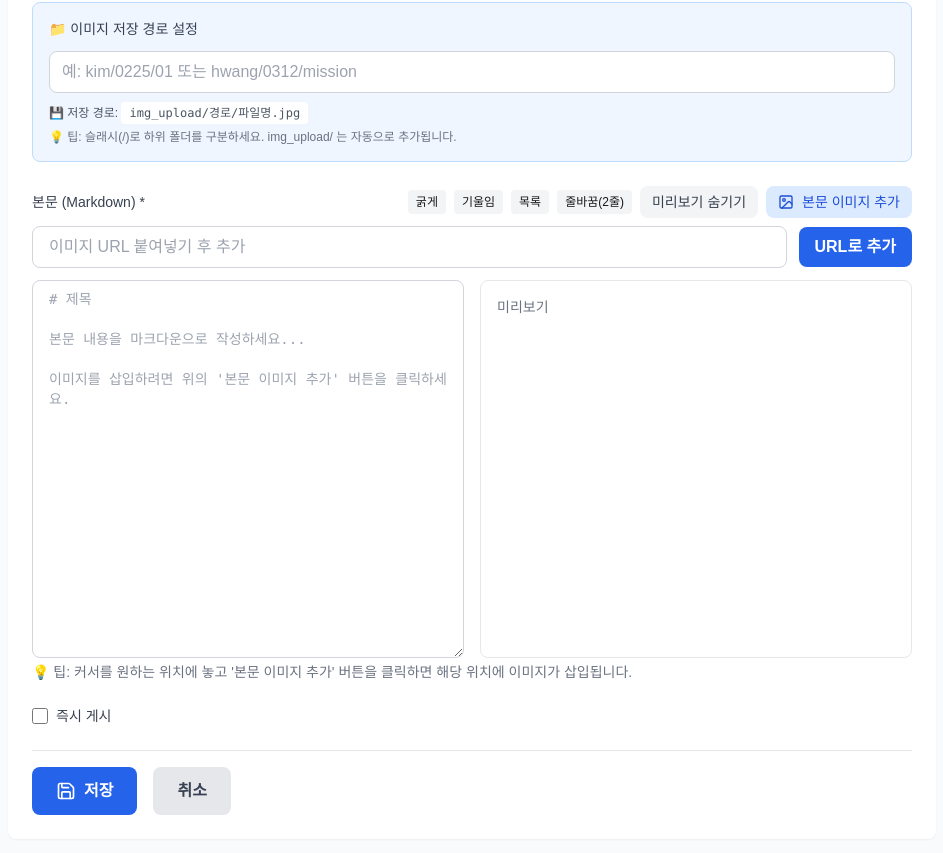
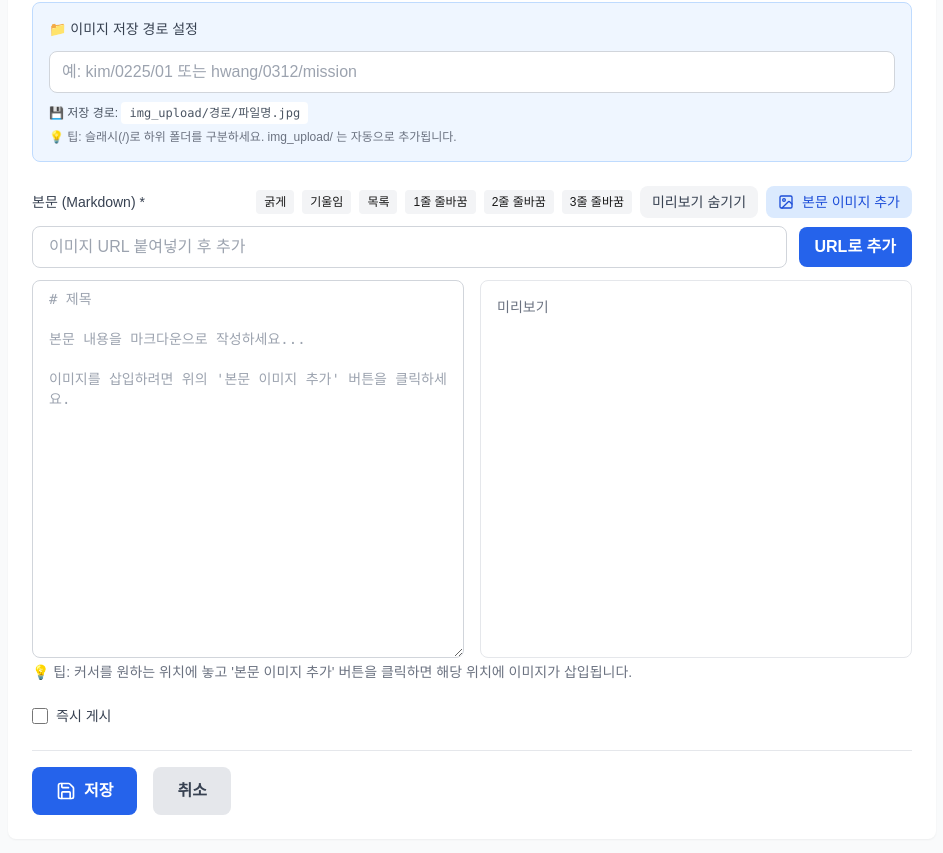
Before and after one commit to Jsun-cre8bara/Newsletter-Form, a Next.js app: page /admin/posts/new in a window 1280 px wide. Shown: the part 820-1673 px from the top of the page, without its empty margins (328-1271 px from the left). Built offline with nearby package versions, Linux system fonts and the light colour scheme; no server answers.

Commit message:
feat(editor): add 1/2/3 line break buttons

```diff
--- a/app/admin/posts/[id]/edit/page.tsx
+++ b/app/admin/posts/[id]/edit/page.tsx
@@ -522,6 +522,69 @@ export default function EditPostPage({ params }: { params: { id: string } }) {
                   >
                     목록
                   </button>
+                  <button
+                    type="button"
+                    onClick={() => {
+                      const textarea = contentTextareaRef.current
+                      if (!textarea) return
+                      const start = textarea.selectionStart
+                      const current = contentValue || ''
+                      const insert = `\n`
+                      const next = current.substring(0, start) + insert + current.substring(start)
+                      setValue('content', next)
+                      setTimeout(() => {
+                        textarea.focus()
+                        const caret = start + insert.length
+                        textarea.setSelectionRange(caret, caret)
+                      }, 0)
+                    }}
+                    className="px-2 py-1 text-xs bg-gray-100 hover:bg-gray-200 rounded"
+                    title="1줄 줄바꿈"
+                  >
+                    1줄 줄바꿈
+                  </button>
+                  <button
+                    type="button"
+                    onClick={() => {
+                      const textarea = contentTextareaRef.current
+                      if (!textarea) return
+                      const start = textarea.selectionStart
+                      const current = contentValue || ''
+                      const insert = `\n\n`
+                      const next = current.substring(0, start) + insert + current.substring(start)
+                      setValue('content', next)
+                      setTimeout(() => {
+                        textarea.focus()
+                        const caret = start + insert.length
+                        textarea.setSelectionRange(caret, caret)
+                      }, 0)
+                    }}
+                    className="px-2 py-1 text-xs bg-gray-100 hover:bg-gray-200 rounded"
+                    title="2줄 줄바꿈 (빈 줄 1줄)"
+                  >
+                    2줄 줄바꿈
+                  </button>
+                  <button
+                    type="button"
+                    onClick={() => {
+                      const textarea = contentTextareaRef.current
+                      if (!textarea) return
+                      const start = textarea.selectionStart
+                      const current = contentValue || ''
+                      const insert = `\n\n\n`
+                      const next = current.substring(0, start) + insert + current.substring(start)
+                      setValue('content', next)
+                      setTimeout(() => {
+                        textarea.focus()
+                        const caret = start + insert.length
+                        textarea.setSelectionRange(caret, caret)
+                      }, 0)
+                    }}
+                    className="px-2 py-1 text-xs bg-gray-100 hover:bg-gray-200 rounded"
+                    title="3줄 줄바꿈 (빈 줄 2줄)"
+                  >
+                    3줄 줄바꿈
+                  </button>
                 </div>
                 <button
                   type="button"
--- a/app/admin/posts/new/page.tsx
+++ b/app/admin/posts/new/page.tsx
@@ -450,6 +450,27 @@ export default function NewPostPage() {
                       if (!textarea) return
                       const start = textarea.selectionStart
                       const current = contentValue || ''
+                      const insert = `\n`
+                      const next = current.substring(0, start) + insert + current.substring(start)
+                      setValue('content', next)
+                      setTimeout(() => {
+                        textarea.focus()
+                        const caret = start + insert.length
+                        textarea.setSelectionRange(caret, caret)
+                      }, 0)
+                    }}
+                    className="px-2 py-1 text-xs bg-gray-100 hover:bg-gray-200 rounded"
+                    title="1줄 줄바꿈"
+                  >
+                    1줄 줄바꿈
+                  </button>
+                  <button
+                    type="button"
+                    onClick={() => {
+                      const textarea = contentTextareaRef.current
+                      if (!textarea) return
+                      const start = textarea.selectionStart
+                      const current = contentValue || ''
                       const insert = `\n\n`
                       const next = current.substring(0, start) + insert + current.substring(start)
                       setValue('content', next)
@@ -460,9 +481,30 @@ export default function NewPostPage() {
                       }, 0)
                     }}
                     className="px-2 py-1 text-xs bg-gray-100 hover:bg-gray-200 rounded"
-                    title="2줄 줄바꿈 (빈 줄 추가)"
+                    title="2줄 줄바꿈 (빈 줄 1줄)"
                   >
-                    줄바꿈(2줄)
+                    2줄 줄바꿈
+                  </button>
+                  <button
+                    type="button"
+                    onClick={() => {
+                      const textarea = contentTextareaRef.current
+                      if (!textarea) return
+                      const start = textarea.selectionStart
+                      const current = contentValue || ''
+                      const insert = `\n\n\n`
+                      const next = current.substring(0, start) + insert + current.substring(start)
+                      setValue('content', next)
+                      setTimeout(() => {
+                        textarea.focus()
+                        const caret = start + insert.length
+                        textarea.setSelectionRange(caret, caret)
+                      }, 0)
+                    }}
+                    className="px-2 py-1 text-xs bg-gray-100 hover:bg-gray-200 rounded"
+                    title="3줄 줄바꿈 (빈 줄 2줄)"
+                  >
+                    3줄 줄바꿈
                   </button>
                 </div>
                 <button
```
